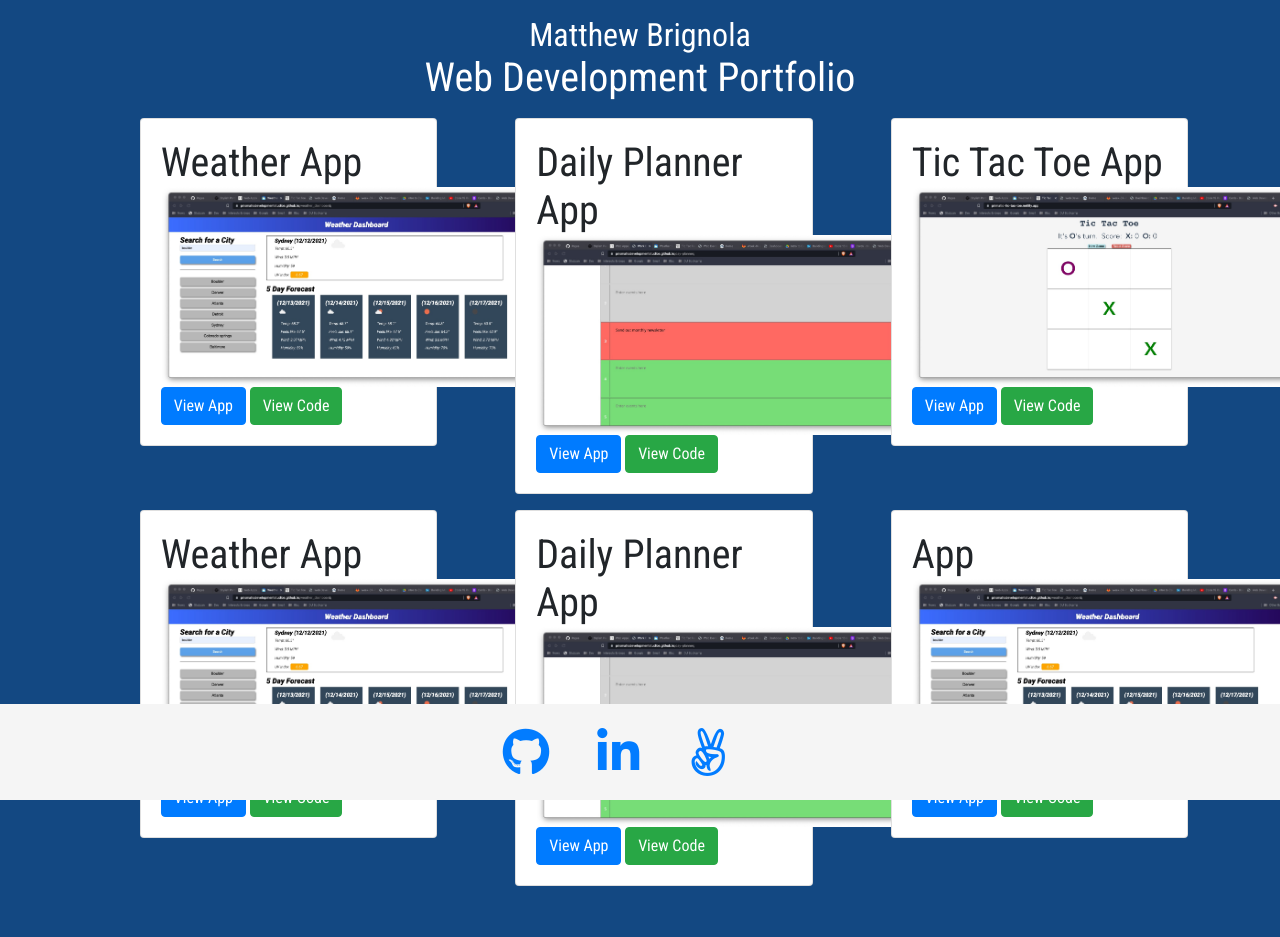
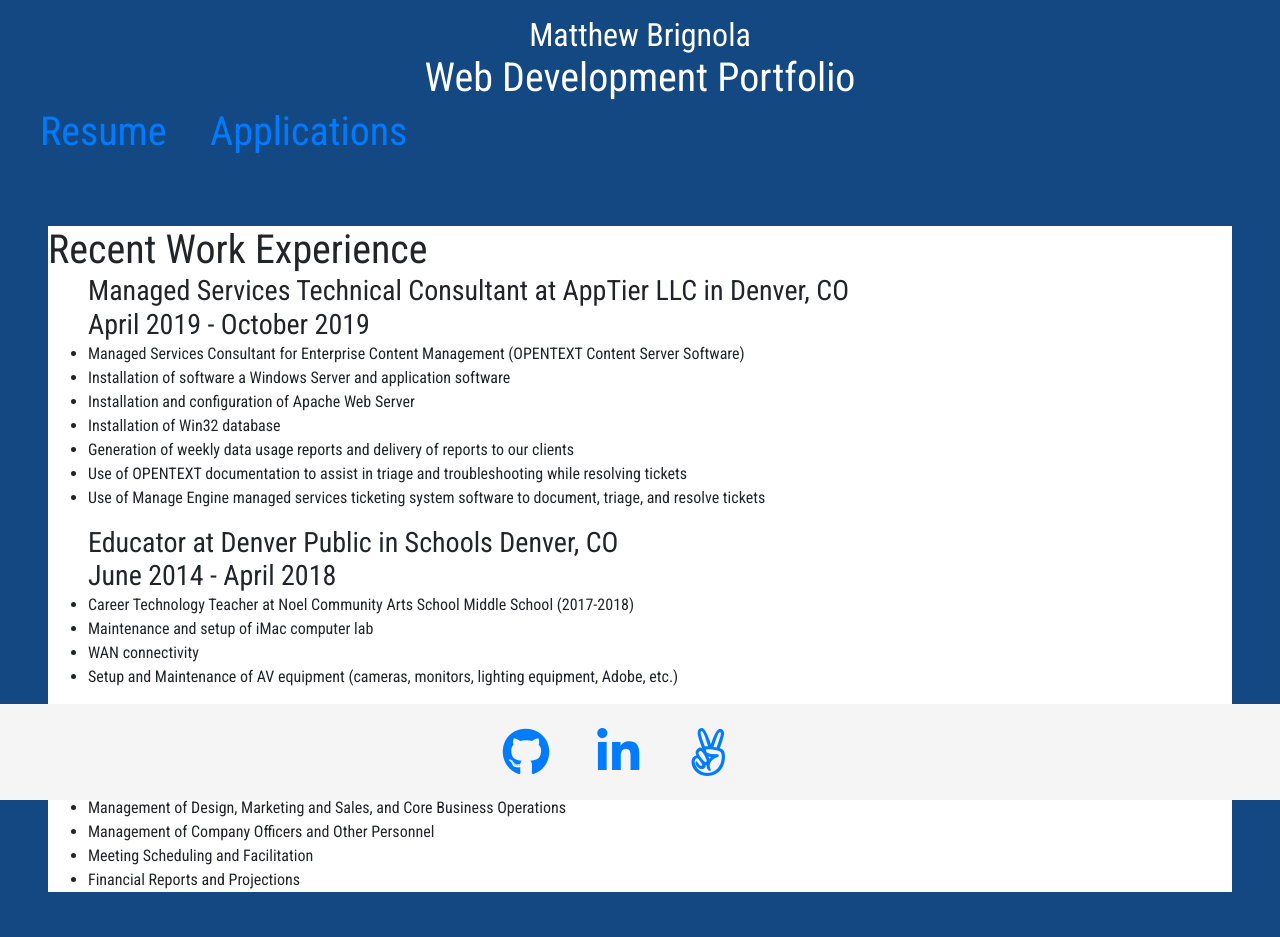
Before and after one commit to PrismaticDevs/Brignola-Portfolio, a plain HTML site: page index.html in a window 1280 px wide. Shown: the top 937 px of the page. Drawn offline with nearby package versions, Linux system fonts and the light colour scheme; a web font is replaced by a local one.

Commit message:
navbar created

```diff
--- a/assets/css/style.css
+++ b/assets/css/style.css
@@ -37,3 +37,27 @@ h3 {
 .icon:hover {
     color: rgb(19, 72, 130);
 }
+
+.nav ul {
+    list-style-type: none;
+}
+
+.nav li {
+    display: inline-block;
+}
+
+.nav li a {
+    font-size: 2.5em;
+    padding-right: 1em;
+}
+
+.nav li a:hover {
+    color: white;
+    text-decoration: none;
+}
+
+
+/* {
+    margin: 0;
+    padding: 0;
+} /*
--- a/index.html
+++ b/index.html
@@ -20,14 +20,57 @@
     <div class="content">
         <h2 class="text-center text-white mt-3">Matthew Brignola</h2>
         <h1 class="text-center  text-white">Web Development Portfolio</h1>
-        <div class="row justify-content-center mt-3">
+        <nav class="nav">
+            <ul>
+                <li>
+                    <a href="#resume">Resume</a>
+                </li>
+                <li>
+                    <a href="#apps">Applications</a>
+                </li>
+            </ul>
+        </nav>
+        <div class="bg-white m-5">
+            <div id="resume" class="section">
+                <h1>Recent Work Experience</h1>
+                <ul>
+                    <h3>Managed Services Technical Consultant at AppTier LLC in Denver, CO</h3>
+                    <h3>April 2019 - October 2019</h3>
+                    <li>Managed Services Consultant for Enterprise Content Management (OPENTEXT Content Server Software)</li>
+                    <li>Installation of software a Windows Server and application software</li>
+                    <li>Installation and configuration of Apache Web Server</li>
+                    <li>Installation of Win32 database</li>
+                    <li>Generation of weekly data usage reports and delivery of reports to our clients</li>
+                    <li>Use of OPENTEXT documentation to assist in triage and troubleshooting while resolving tickets</li>
+                    <li>Use of Manage Engine managed services ticketing system software to document, triage, and resolve tickets</li>
+                </ul>
+                <ul>
+                    <h3>Educator at Denver Public in Schools Denver, CO</h3>
+                    <h3>June 2014 - April 2018</h3>
+                    <li>Career Technology Teacher at Noel Community Arts School Middle School (2017-2018)</li>
+                    <li>Maintenance and setup of iMac computer lab</li>
+                    <li>WAN connectivity</li>
+                    <li>Setup and Maintenance of AV equipment (cameras, monitors, lighting equipment, Adobe, etc.)</li>
+                </ul>
+                <ul>
+                    <h3>Founder and CEO at Brink Media LLC (2017-2019), Denver, CO</h3>
+                    <h3>March 2017 - October 2019</h3>
+                    <li>Video, Web Design, Graphic Design, and Digital Marketing Services</li>
+                    <li>Management of Design, Marketing and Sales, and Core Business Operations</li>
+                    <li>Management of Company Officers and Other Personnel</li>
+                    <li>Meeting Scheduling and Facilitation</li>
+                    <li>Financial Reports and Projections</li>
+                </ul>
+            </div>
+        </div>
+        <div class="row justify-content-center mt-3" id="apps">
             <div class="col-3 ml-5">
                 <div class="card">
                     <div class="card-body">
                         <h1>Weather App</h1>
                         <img class="app-img" src="./assets/img/weather.jpg" alt="Unable to Load Content">
                         <a href="https://prismaticdevelopmentstudios.github.io/weather_dashboard/" target="_blank" class="btn btn-primary">View App</a>
-                        <a href="https://github.com/PrismaticDevelopmentStudios/weather_dashboard/tree/master" target="_blank" class="btn btn-success">View Code</a>
+                        <a href="https://github.com/PrismaticDevelopmentStudios/weather_dashboard/tree/master" target="_blank" class="btn btn-success">Source Code</a>
                     </div>
                 </div>
             </div>
@@ -37,7 +80,7 @@
                         <h1>Daily Planner App</h1>
                         <img class="app-img" src="./assets/img/planner.jpg" alt="Unable to Load Content">
                         <a href="https://prismaticdevelopmentstudios.github.io/day-planner/" class="btn btn-primary" target="_blank">View App</a>
-                        <a href="https://github.com/PrismaticDevelopmentStudios/day-planner/tree/master" target="_blank" class="btn btn-success">View Code</a>
+                        <a href="https://github.com/PrismaticDevelopmentStudios/day-planner/tree/master" target="_blank" class="btn btn-success">Source Code</a>
                     </div>
                 </div>
             </div>
@@ -47,7 +90,7 @@
                         <h1>Tic Tac Toe App</h1>
                         <img class="app-img" src="./assets/img/tic-tac-toe.jpg" alt="Unable to Load Content">
                         <a href="https://primatic-tic-tac-toe.netlify.app/" target="_blank" class="btn btn-primary">View App</a>
-                        <a href="https://github.com/PrismaticDevelopmentStudios/TicTacToe/tree/master" target="_blank" class="btn btn-success">View Code</a>
+                        <a href="https://github.com/PrismaticDevelopmentStudios/TicTacToe/tree/master" target="_blank" class="btn btn-success">Source Code</a>
                     </div>
                 </div>
             </div>
@@ -59,7 +102,7 @@
                         <h1>Weather App</h1>
                         <img class="app-img" src="./assets/img/weather.jpg" alt="Unable to Load Content">
                         <a href="https://prismaticdevelopmentstudios.github.io/weather_dashboard/" target="_blank" class="btn btn-primary">View App</a>
-                        <a href="https://github.com/PrismaticDevelopmentStudios/weather_dashboard/tree/master" target="_blank" class="btn btn-success">View Code</a>
+                        <a href="https://github.com/PrismaticDevelopmentStudios/weather_dashboard/tree/master" target="_blank" class="btn btn-success">Source Code</a>
                     </div>
                 </div>
             </div>
@@ -69,7 +112,7 @@
                         <h1>Daily Planner App</h1>
                         <img class="app-img" src="./assets/img/planner.jpg" alt="Unable to Load Content">
                         <a href="https://prismaticdevelopmentstudios.github.io/day-planner/" class="btn btn-primary" target="_blank">View App</a>
-                        <a href="https://github.com/PrismaticDevelopmentStudios/day-planner/tree/master" target="_blank" class="btn btn-success">View Code</a>
+                        <a href="https://github.com/PrismaticDevelopmentStudios/day-planner/tree/master" target="_blank" class="btn btn-success">Source Code</a>
                     </div>
                 </div>
             </div>
@@ -79,7 +122,7 @@
                         <h1>App</h1>
                         <img class="app-img" src="./assets/img/weather.jpg" alt="Unable to Load Content">
                         <a href="https://primatic-tic-tac-toe.netlify.app/" target="_blank" class="btn btn-primary">View App</a>
-                        <a href="https://github.com/PrismaticDevelopmentStudios/TicTacToe/tree/master" target="_blank" class="btn btn-success">View Code</a>
+                        <a href="https://github.com/PrismaticDevelopmentStudios/TicTacToe/tree/master" target="_blank" class="btn btn-success">Source Code</a>
                     </div>
                 </div>
             </div>
```
